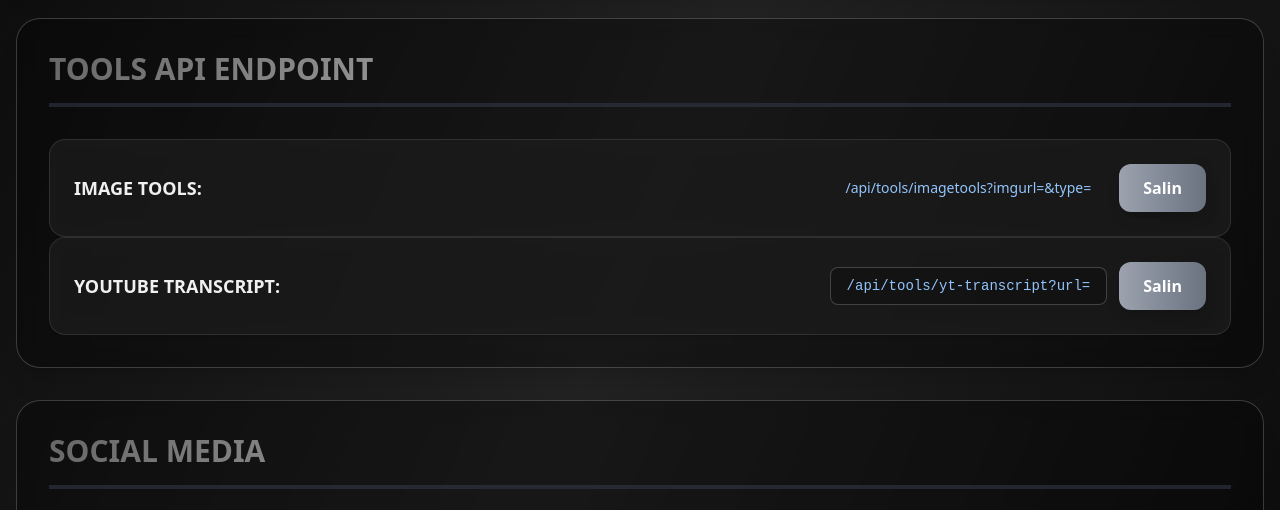
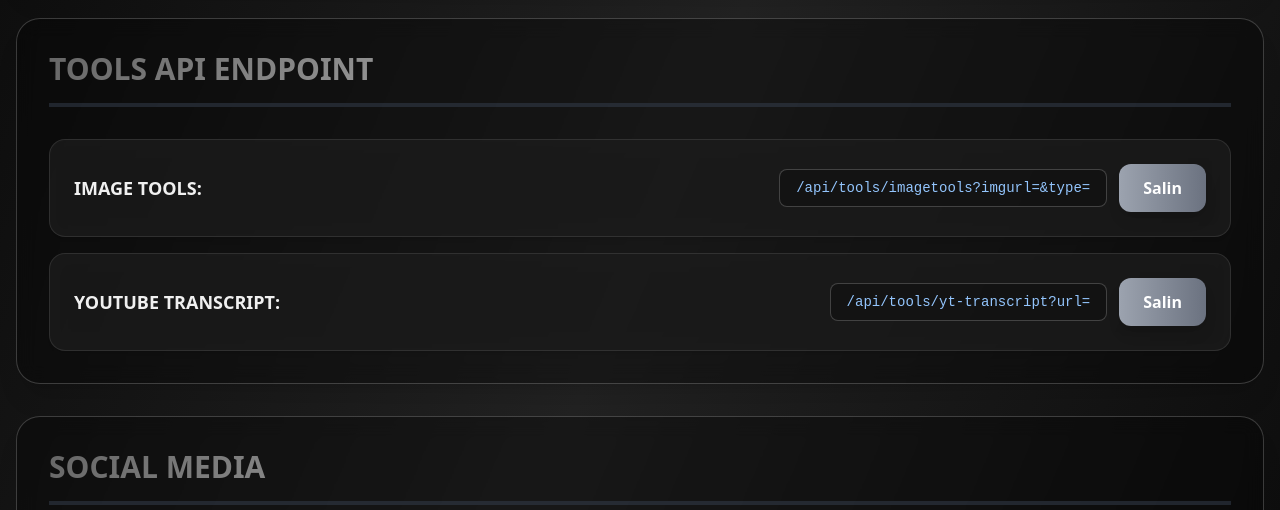
Before and after one commit to iyayn-ajah/simple-base-api, a website: page index.html in a window 1280 px wide. Shown: the part 1260-1770 px from the top of the page. Drawn offline with nearby package versions, Linux system fonts and the light colour scheme.

Commit message:
Refactor API card structure in index.html

```diff
--- a/index.html
+++ b/index.html
@@ -233,16 +233,16 @@
             <h2 class="text-3xl font-black gray-gradient-text border-b-4 border-gray-700/50 pb-4 mb-8 flex items-center justify-center sm:justify-start gap-4">
               TOOLS API ENDPOINT
             </h2>
-                <div class="api-card rounded-2xl p-6 flex flex-col lg:flex-row justify-between items-center shadow-md">
+            <div class="space-y-4">
 
+                 <div class="api-card rounded-2xl p-6 flex flex-col lg:flex-row justify-between items-center shadow-md">
                     <p class="text-lg font-bold mb-3 lg:mb-0 lg:mr-4 text-black-200">IMAGE TOOLS:</p>
                     <div class="flex flex-col lg:flex-row items-center w-full lg:w-auto gap-3">
-                        <a id="imagetools-endpoint" href="/api/tools/imagetools?imgurl=&type=" class="pxpic-endpoint text-blue-300 hover:text-gray-100 break-all text-sm px-4 py-2 rounded-lg transition-all duration-300" target="_blank">/api/tools/imagetools?imgurl=&type=</a>
+                        <a id="imagetools-endpoint" href="/api/tools/imagetools?imgurl=&type=" class="api-endpoint text-blue-300 hover:text-gray-100 break-all text-sm px-4 py-2 rounded-lg transition-all duration-300" target="_blank">/api/tools/imagetools?imgurl=&type=</a>
                         <button onclick="copyUrl('imagetools-endpoint')" class="theme-button text-white font-bold py-3 px-6 rounded-xl shadow-lg transition-all duration-300 transform hover:scale-105">Salin</button>
                     </div>
                 </div>
 
-            <div class="space-y-4">
                 <div class="api-card rounded-2xl p-6 flex flex-col lg:flex-row justify-between items-center shadow-md">
                     <p class="text-lg font-bold mb-3 lg:mb-0 lg:mr-4 text-black-200">YOUTUBE TRANSCRIPT:</p>
                     <div class="flex flex-col lg:flex-row items-center w-full lg:w-auto gap-3">
```
